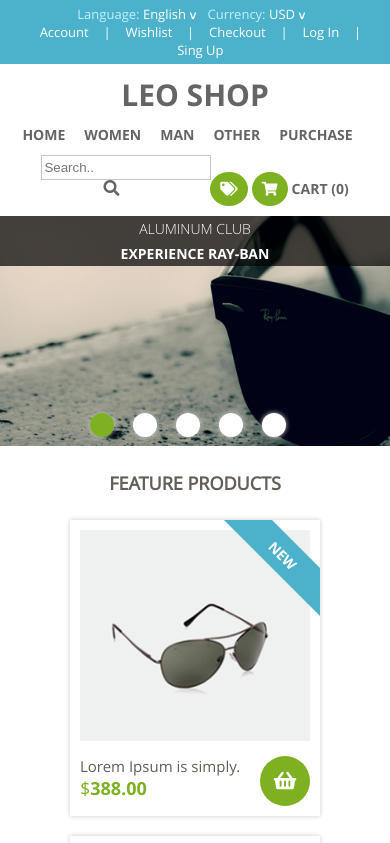
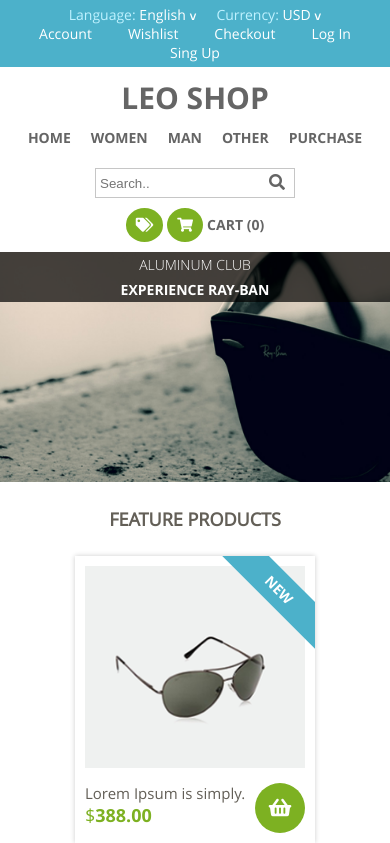
Before and after one commit to Razerspine/leo_shop, a website: page home.html in a window 390 px wide. Shown: the top 843 px of the page. Drawn offline with Linux system fonts and the light colour scheme.

Commit message:
Fixed adaptive design

```diff
--- a/css/style.less
+++ b/css/style.less
@@ -108,7 +108,7 @@
   &__item {
     display: inline-block;
     font-family: @font_regular;
-    font-size: 13px;
+    font-size: 14px;
     color: #bff2ff;
     position: relative;
     &_color {
@@ -121,8 +121,8 @@
     font-weight: bolder;
     vertical-align: -1px;
   }
-  &_margin_right {
-    margin-right: 2%;
+  &_margin {
+    margin: 0 8px 0 8px;
   }
 }
 
@@ -155,13 +155,14 @@
   &__item {
     display: inline-block;
     width: auto;
-    margin-left: 3%;
+    margin: 0 8px 0 8px;
   }
   &__link {
     text-decoration: none;
     font-family: @font_regular;
-    font-size: 13px;
+    font-size: 14px;
     color: @white;
+    padding: 0 8px 0 8px;
   }
   &__string {
     font-size: 13px;
@@ -206,7 +207,7 @@
     font-family: @font_bold;
     font-size: 14px;
     color: @light_gray;
-    margin-right: 15px;
+    margin: 0 8px 0 8px;
   }
 }
 
@@ -225,7 +226,8 @@
     }
   }
   .fa-search {
-    margin-left: -25px;
+    position: relative;
+    left: -25px;
     color: @light_gray;
     cursor: pointer;
     font-size: 16px;
@@ -311,6 +313,7 @@
       }
       .fa-angle-left {
         line-height: 70px;
+        margin-right: 4px;
       }
     }
     .b-button__next {
@@ -323,6 +326,7 @@
       }
       .fa-angle-right {
         line-height: 70px;
+        margin-left: 4px;
       }
     }
   }
@@ -437,6 +441,14 @@
   }
 }
 
+@media screen and (min-width: 1400px) {
+  .b-main {
+    &__item {
+      width: 30%;
+    }
+  }
+}
+
 @media screen and (max-width: 992px) {
   .b-nav {
     text-align: center;
@@ -463,12 +475,16 @@
 }
 
 @media screen and (max-width: 500px) {
+
   .b-slider {
     height: 230px;
     .b-img {
       &_width {
         width: 170%;
       }
+    }
+    .b-button-index {
+      display: none;
     }
   }
   .b-line-footer {
@@ -482,6 +498,36 @@
   }
   .b-content-info__icon {
     float: left;
+  }
+  .b-top-menu__search {
+    width: 100%;
+  }
+
+  .b-search {
+    display: block;
+    margin-left: 20px;
+    &__input {
+      box-sizing: border-box;
+      width: 200px;
+      height: 30px;
+      margin: 10px auto;
+      padding: 4px;
+    }
+    .fa-search {
+      line-height: 30px;
+      left: -30px;
+    }
+  }
+  .b-main {
+    &__item {
+      width: 240px;
+    }
+  }
+  .b-content__aside {
+    .b-aside {
+      width: 260px;
+      padding: 10px;
+    }
   }
 }
 
@@ -859,7 +905,7 @@
     font-size: 15px;
     color: #39a0b9;
     background-color: @white;
-    margin-right: 5px;
+    margin: 0 3px 0 3px;
     border-radius: 100%;
     width: 35px;
     height: 35px;
--- a/home.html
+++ b/home.html
@@ -21,7 +21,7 @@
                         <div class="container">
                             <div class="row">
                                 <div class="col-xl-4 col-lg-4 col-md-12 col-sm-12">
-                                    <div class="b-line__item b-line_margin_right">Language:
+                                    <div class="b-line__item b-line_margin">Language:
                                         <div class="b-line__item b-line__item_color js-btn-lang">
                                             English
                                             <span class="b-line__arrow">&#709;</span>
@@ -32,7 +32,7 @@
                                             <a href="#" class="b-modal__item">German</a>
                                         </div>
                                     </div>
-                                    <div class="b-line__item b-line_margin_right">Currency:
+                                    <div class="b-line__item b-line_margin">Currency:
                                         <div class="b-line__item b-line__item_color js-btn-cy">USD
                                             <span class="b-line__arrow">&#709;</span>
                                         </div>
@@ -49,25 +49,13 @@
                                             <a href="#" class="b-nav__link">Account</a>
                                         </li>
                                         <li class="b-nav__item">
-                                            <span class="b-nav__string">|</span>
-                                        </li>
-                                        <li class="b-nav__item">
                                             <a href="#" class="b-nav__link">Wishlist</a>
-                                        </li>
-                                        <li class="b-nav__item">
-                                            <span class="b-nav__string">|</span>
                                         </li>
                                         <li class="b-nav__item">
                                             <a href="#" class="b-nav__link">Checkout</a>
                                         </li>
                                         <li class="b-nav__item">
-                                            <span class="b-nav__string">|</span>
-                                        </li>
-                                        <li class="b-nav__item">
                                             <a href="#" class="b-nav__link">Log In</a>
-                                        </li>
-                                        <li class="b-nav__item">
-                                            <span class="b-nav__string">|</span>
                                         </li>
                                         <li class="b-nav__item">
                                             <a href="#" class="b-nav__link">Sing Up</a>
@@ -100,7 +88,7 @@
                         </div>
                         <div class="col-xl-4 col-lg-5 col-md-12 col-sm-12">
                             <div class="b-top-menu__search">
-                                <form class="b-search" method="get" name="search" action="">
+                                <form class="b-search" method="post" name="search" action="">
                                     <label>
                                         <input class="b-search__input" type="text" name="search" placeholder="Search..">
                                     </label>
@@ -771,19 +759,10 @@
                                 <a href="#" class="b-nav__link b-footer__line-bottom_style">About Us</a>
                             </li>
                             <li class="b-nav__item">
-                                <span class="b-nav__string b-footer__line-bottom_style">|</span>
-                            </li>
-                            <li class="b-nav__item">
                                 <a href="#" class="b-nav__link b-footer__line-bottom_style">Delivery & Returns</a>
                             </li>
                             <li class="b-nav__item">
-                                <span class="b-nav__string b-footer__line-bottom_style">|</span>
-                            </li>
-                            <li class="b-nav__item">
                                 <a href="#" class="b-nav__link b-footer__line-bottom_style">Terms & Conditions</a>
-                            </li>
-                            <li class="b-nav__item">
-                                <span class="b-nav__string b-footer__line-bottom_style">|</span>
                             </li>
                             <li class="b-nav__item">
                                 <a href="#" class="b-nav__link b-footer__line-bottom_style">Contact Us</a>
```
Also changed, not shown: css/style.css.
